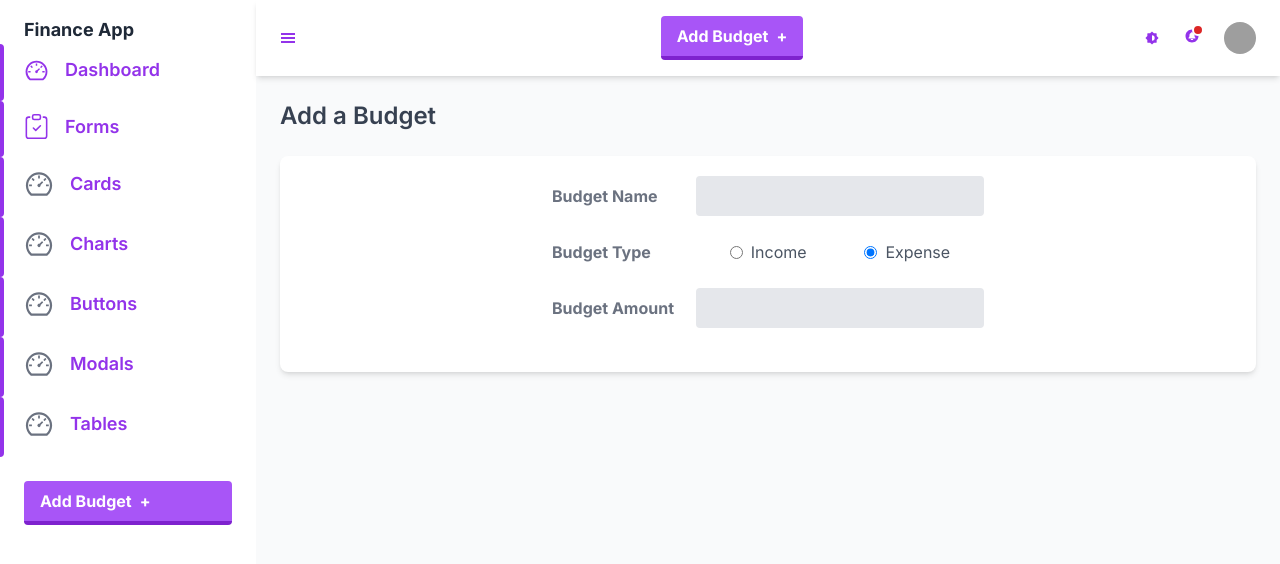
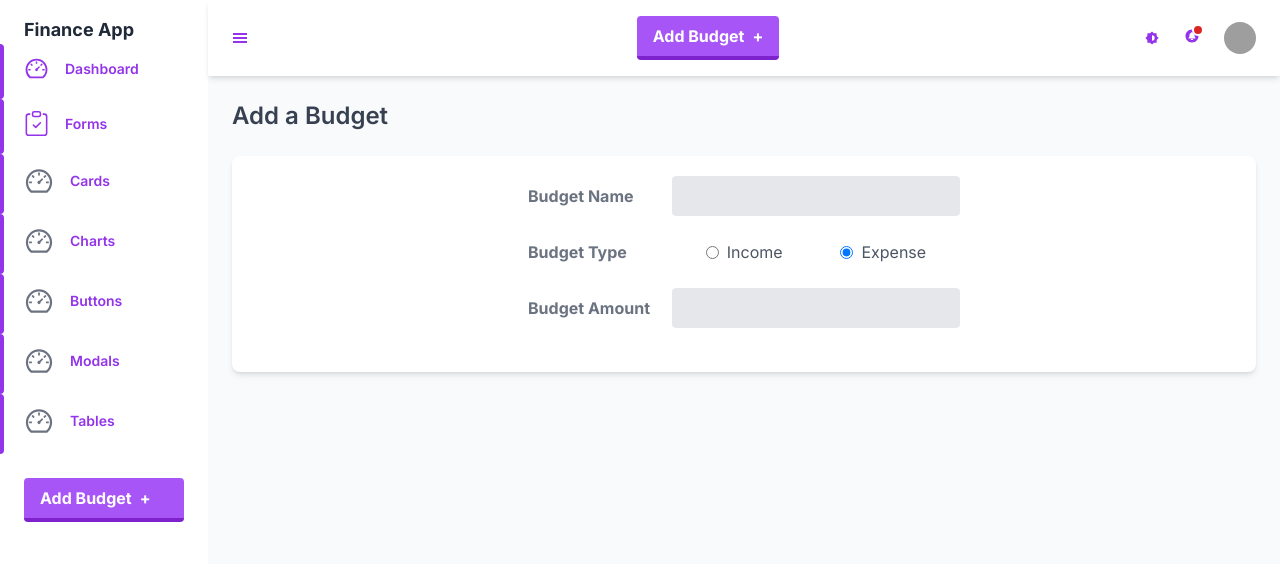
Before and after one commit to lhes23/next-finance-app, a Next.js app: page /dashboard/add-budget in a window 1280 px wide. Shown: the top 564 px of the page. Built offline with nearby package versions, Linux system fonts and the light colour scheme; grey boxes are pictures that could not be loaded.

Commit message:
adjust sidebar width and text size

```diff
--- a/src/components/SideBarContent.tsx
+++ b/src/components/SideBarContent.tsx
@@ -27,7 +27,7 @@ const SideBarContent = ({
               href={side.url}
             >
               {side.icon}
-              <span className="ml-4 md:text-lg text-base font-semibold text-purple-600">
+              <span className="ml-4 text-sm font-semibold text-purple-600">
                 {side.name}
               </span>
             </Link>
--- a/src/components/Sidebar.tsx
+++ b/src/components/Sidebar.tsx
@@ -41,12 +41,12 @@ const Sidebar = ({ isSideBarOpen }: { isSideBarOpen: boolean }) => {
     <>
       <div>
         {/* Desktop View */}
-        <aside className="z-20 hidden md:block w-64 overflow-y-auto bg-white dark:bg-gray-800 flex-shrink-0 h-screen">
+        <aside className="z-20 hidden md:block w-52 overflow-y-auto bg-white dark:bg-gray-800 flex-shrink-0 h-screen">
           <SideBarContent title={title} sidebarLinks={sidebarLinks} />
         </aside>
         {/* Mobile View */}
         {isSideBarOpen && (
-          <aside className="fixed inset-y-0 z-20 flex-shrink-0 w-64 mt-16 overflow-y-auto bg-white dark:bg-gray-800 md:hidden">
+          <aside className="fixed inset-y-0 z-20 flex-shrink-0 w-52 mt-16 overflow-y-auto bg-white dark:bg-gray-800 md:hidden">
             <SideBarContent title={title} sidebarLinks={sidebarLinks} />
           </aside>
         )}
```
